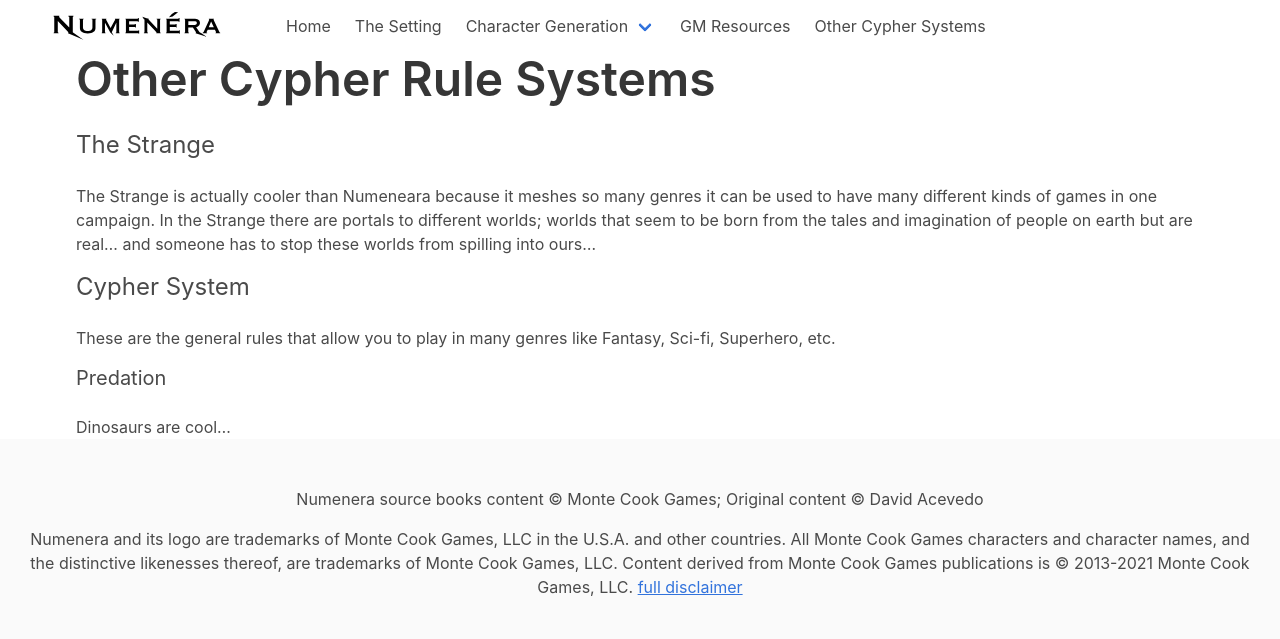
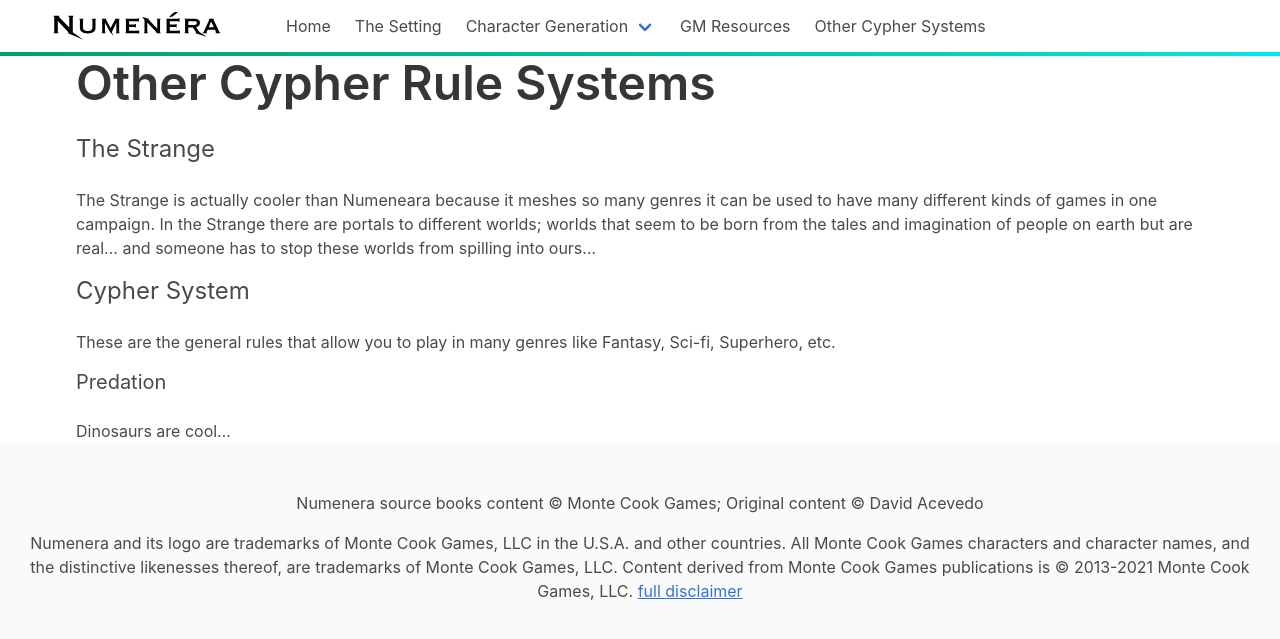
Before and after one commit to rebelwarrior/numenera, a Jekyll site: the page built from cypher_system.md, in a window 1280 px wide. Shown: the top 639 px of the page. Built offline with Jekyll 4.4.1, drawn with Linux system fonts in a browser that asks for light colours; nearby versions of some CDN libraries.

Commit message:
adds green line on posts layout

```diff
--- a/_layouts/posts.html
+++ b/_layouts/posts.html
@@ -11,7 +11,7 @@
   </head>
   <body>
 		{% include header.html %}
-		<div id="green-line" class="">
+		<section id="green-line" class=""></section>
 		<div class="container is-widescreen with-background px-3">
 			{{ content }}
 		</div>
--- a/_sass/sass/custom.scss
+++ b/_sass/sass/custom.scss
@@ -26,6 +26,12 @@
   display: inline;
 }
 
+/* Green line */
+#green-line {
+  height: 0.25rem;
+  background-image: linear-gradient(141deg, #009e6c 0%, #00d1b2 71%, #00e7eb 100%);
+}
+
 /* Animation */
 
 .with-background:before {
```
